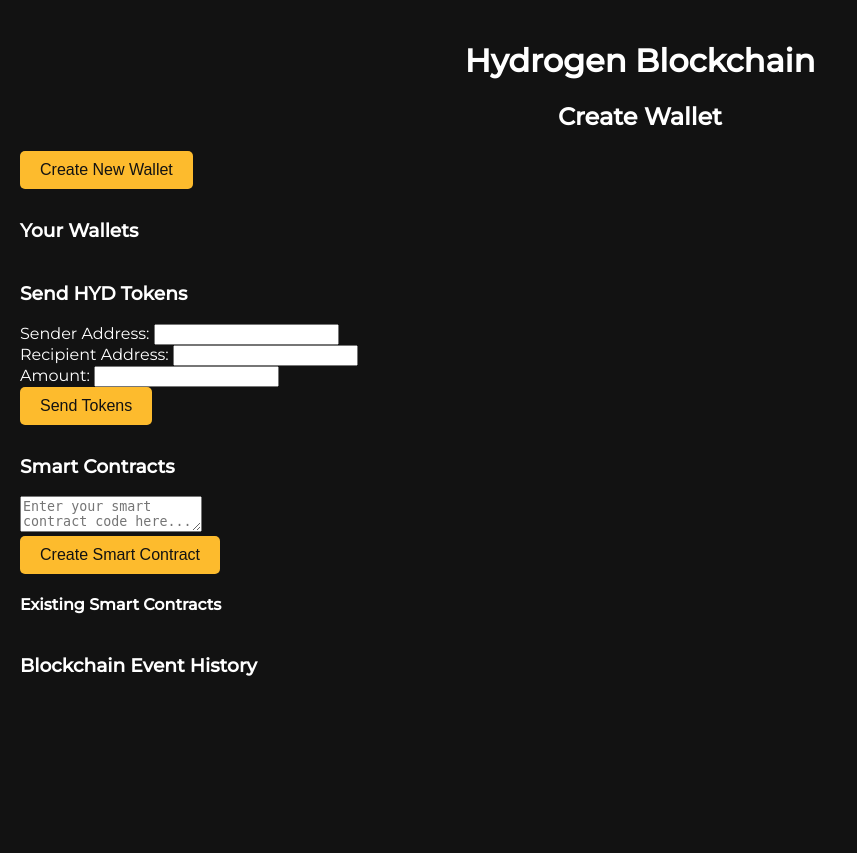
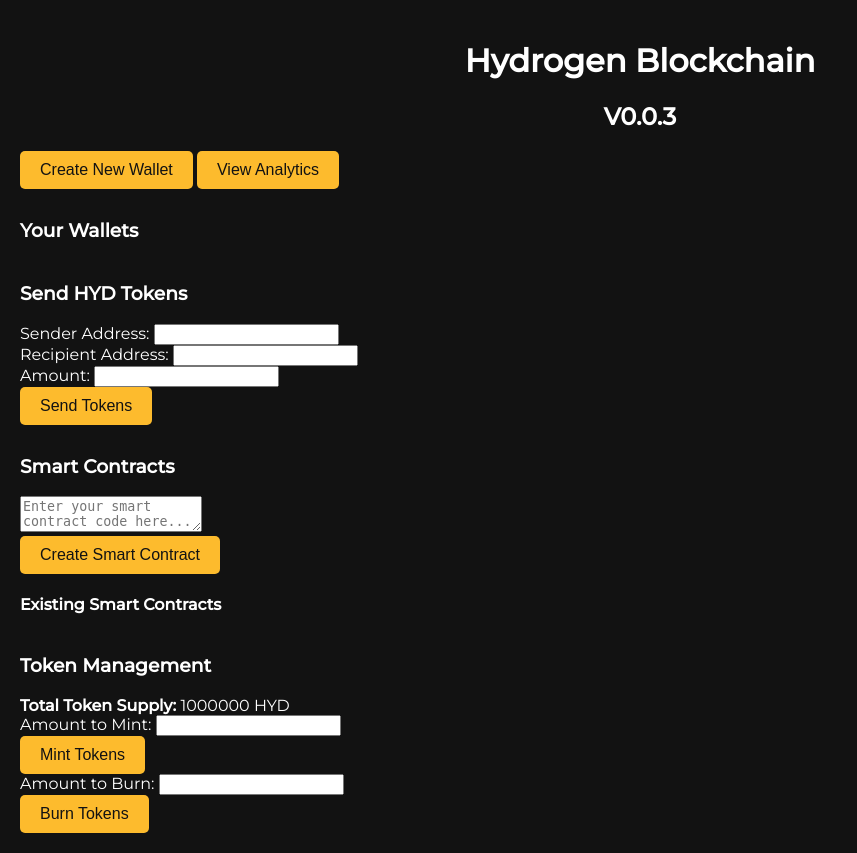
Before and after one commit to Hydrogen-hyd/Hydrogen, a Flask app: page / in a window 1280 px wide. Shown: the whole page, without its empty margins (0-857 px from the left). Before the commit the page ends 676 px from the top, so only its background shows below. Run offline with Flask 3, Linux system fonts and the light colour scheme.

Commit message:
Update index.html

```diff
--- a/templates/index.html
+++ b/templates/index.html
@@ -16,14 +16,14 @@
         .container {
             padding: 20px;
         }
-        .wallets, .history, .smart-contracts {
+        .wallets, .smart-contracts {
             margin-bottom: 40px;
         }
-        .wallets ul, .history ul, .smart-contracts ul {
+        .wallets ul, .smart-contracts ul {
             list-style-type: none;
             padding: 0;
         }
-        .wallets li, .history li, .smart-contracts li {
+        .wallets li, .smart-contracts li {
             background: rgba(0, 0, 0, 0.7);
             margin-bottom: 10px;
             padding: 15px;
@@ -48,25 +48,18 @@
         button:hover {
             background: #f16b2f;
         }
-        .history-item {
-            display: flex;
-            flex-direction: column;
-        }
-        .timestamp {
-            font-size: 12px;
-            color: #888;
-        }
-        .history-header {
-            font-weight: bold;
-            margin-bottom: 5px;
+        a {
+            color: #fdbb2d;
+            text-decoration: none;
         }
     </style>
 </head>
 <body>
     <div class="container">
         <h1>Hydrogen Blockchain</h1>
-        <h2>Create Wallet</h2>
+        <h2>V0.0.3</h2>
         <a href="/create_wallet"><button>Create New Wallet</button></a>
+        <a href="/analytics"><button>View Analytics</button></a>
 
         <div class="wallets">
             <h3>Your Wallets</h3>
@@ -113,38 +106,20 @@
             </ul>
         </div>
 
-        <div class="history">
-            <h3>Blockchain Event History</h3>
-            <ul>
-                {% for event in history %}
-                    <li class="history-item">
-                        <div class="history-header">
-                            <strong>Event:</strong> {{ event['event'] }}
-                        </div>
-                        {% if event['event'] == 'Transaction' %}
-                            <div><strong>Sender:</strong> {{ event['details']['sender'] }}<br>
-                            <strong>Receiver:</strong> {{ event['details']['receiver'] }}<br>
-                            <strong>Amount Sent:</strong> {{ event['details']['amount'] }} HYD<br>
-                            <strong>Transaction Fee:</strong> {{ event['details']['fee'] }} HYD<br>
-                            <strong>Sender Balance:</strong> {{ event['details']['sender_balance'] }} HYD<br>
-                            <strong>Receiver Balance:</strong> {{ event['details']['receiver_balance'] }} HYD<br>
-                            <strong>Current Block Hash:</strong> {{ event['details']['block_hash'] }}<br>
-                            <strong>Previous Block Hash:</strong> {{ event['details']['prev_block_hash'] }}
-                            </div>
-                        {% elif event['event'] == 'Wallet Created' %}
-                            <div><strong>New Wallet Address:</strong> {{ event['details']['address'] }}</div>
-                        {% elif event['event'] == 'Smart Contract Created' %}
-                            <div><strong>Smart Contract Hash:</strong> {{ event['details']['contract_hash'] }}</div>
-                        {% elif event['event'] == 'Smart Contract Executed' %}
-                            <div><strong>Executed Smart Contract Hash:</strong> {{ event['details']['contract_hash'] }}</div>
-                        {% endif %}
-                        <div class="timestamp">
-                            <strong>Timestamp:</strong> {{ event['timestamp'] | datetimeformat }}
-                        </div>
-                    </li>
-                {% endfor %}
-            </ul>
+        <h3>Token Management</h3>
+        <div>
+            <strong>Total Token Supply:</strong> {{ token_supply }} HYD
         </div>
+        <form action="/mint_tokens" method="POST">
+            <label for="mint_amount">Amount to Mint:</label>
+            <input type="number" id="mint_amount" name="mint_amount" required><br>
+            <button type="submit">Mint Tokens</button>
+        </form>
+        <form action="/burn_tokens" method="POST">
+            <label for="burn_amount">Amount to Burn:</label>
+            <input type="number" id="burn_amount" name="burn_amount" required><br>
+            <button type="submit">Burn Tokens</button>
+        </form>
     </div>
 </body>
 </html>
```
